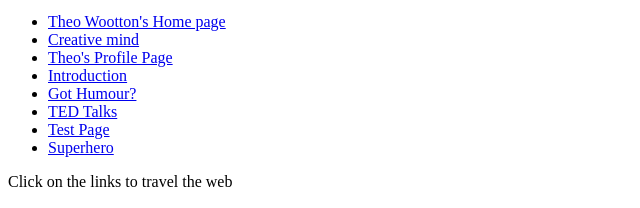
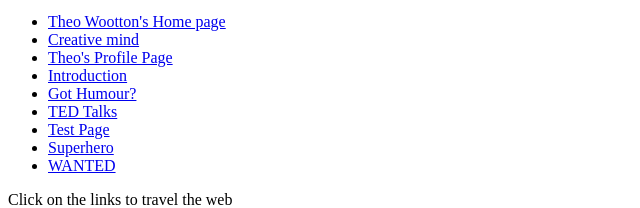
Before and after one commit to TheoWootton/TheoWootton.github.io, a plain HTML site: page bacs200/index.html in a window 1280 px wide. Shown: the part 101-309 px from the top of the page, without its empty margins (0-640 px from the left). Drawn offline with Linux system fonts and the light colour scheme.

Commit message:
added wanted  to index

```diff
--- a/bacs200/index.html
+++ b/bacs200/index.html
@@ -16,6 +16,7 @@
     <li><a href="educate.html">TED Talks</a></li>
     <li><a href="test.html">Test Page</a></li>
     <li><a href="superhero.html">Superhero</a></li>
+    <li><a href="wanted.html">WANTED</a></li>
 </ul>Click on the links to travel the web
 <h2>Me!</h2>
 <p>
```
